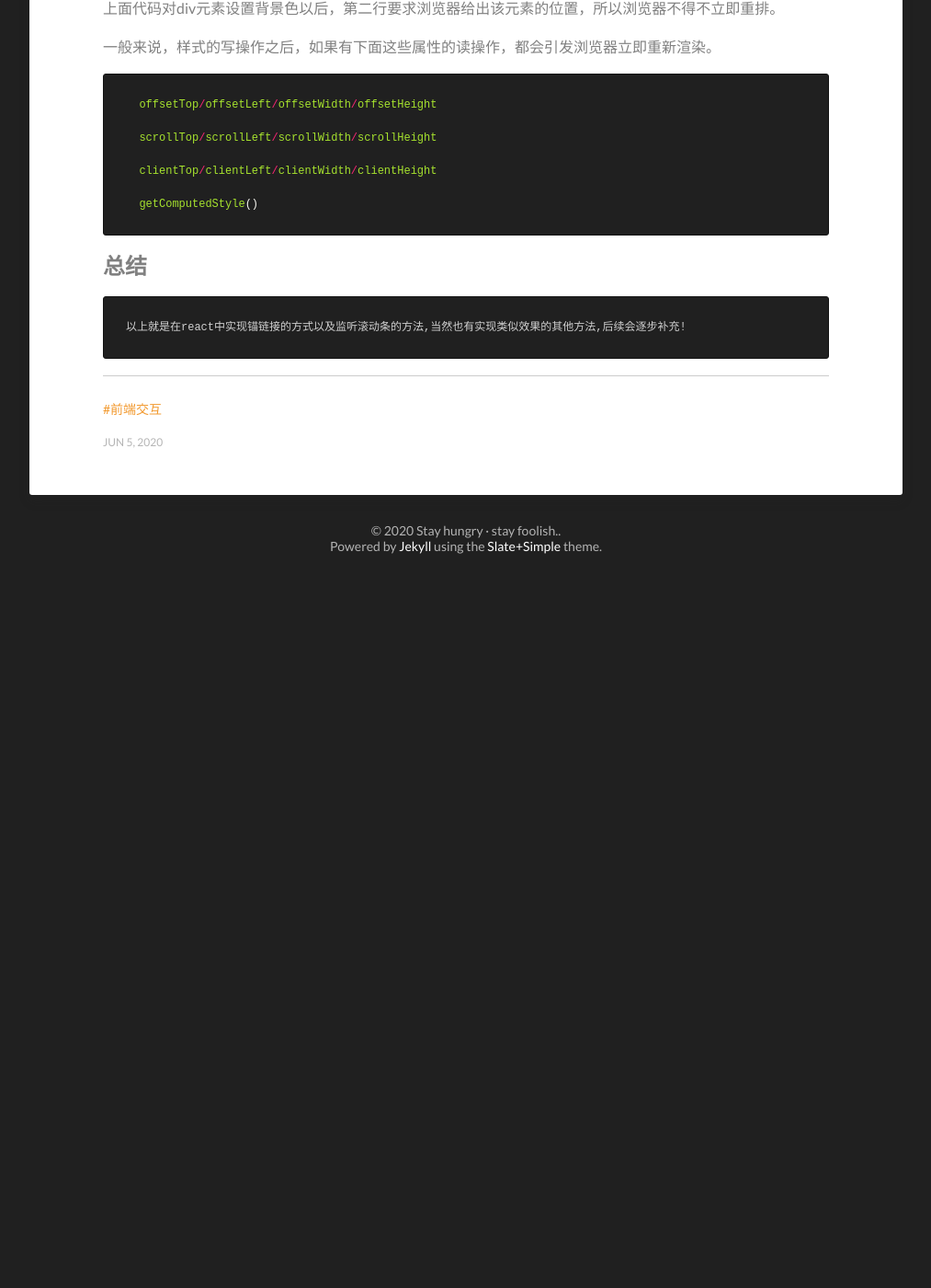
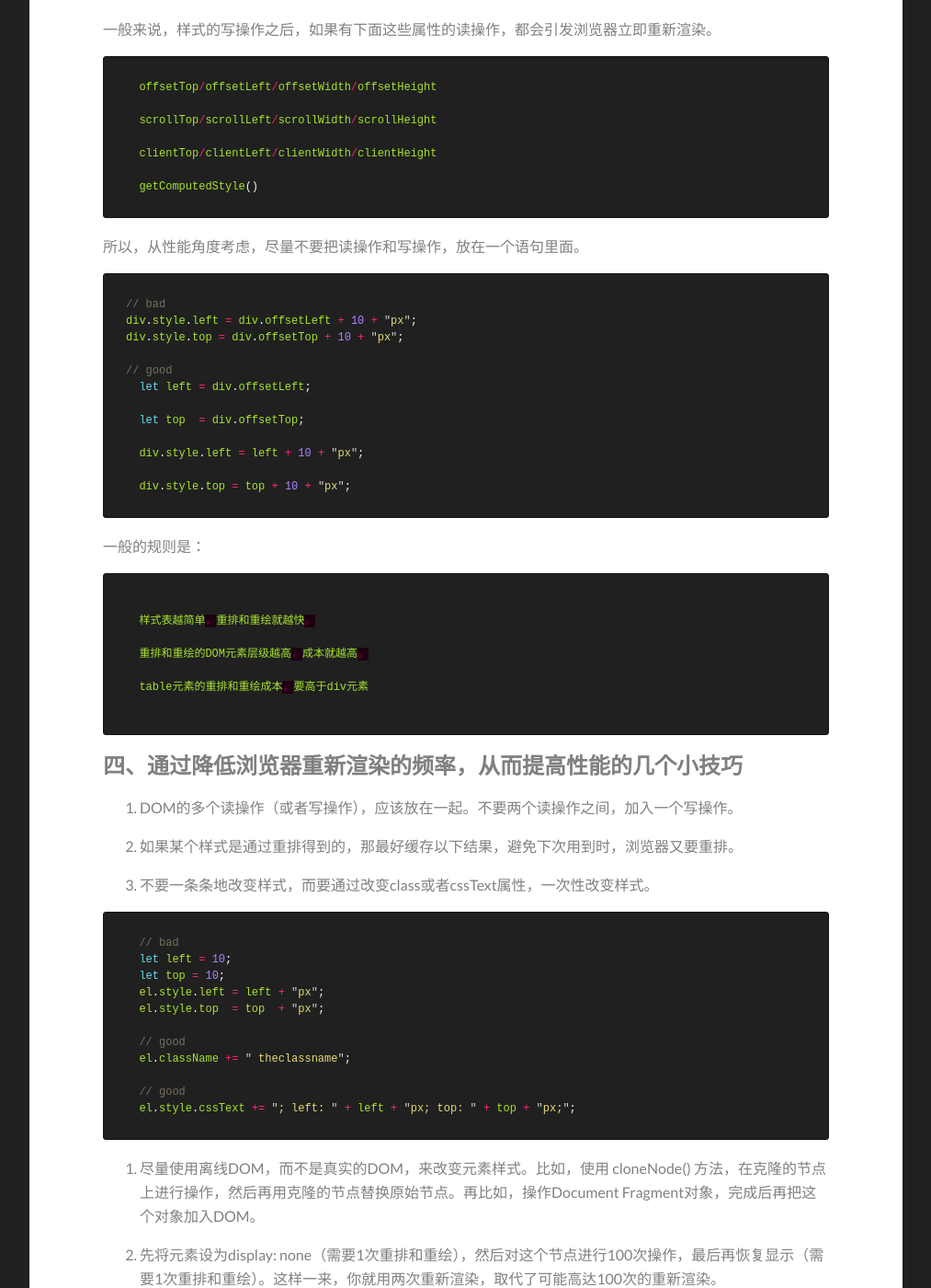
Before and after one commit to zhangjiali0627/zhangjiali0627.github.io, a Jekyll site: the page built from _posts/2020-06-11-WebPerformance.md, in a window 1280 px wide and 1400 px high, scrolled down 2671 px. Shown: the whole window at 92% size, without its empty margins (133-1146 px from the left). Built offline with Jekyll 4.4.1, drawn with Linux system fonts in a browser that asks for light colours; before the commit the page ends 3301 px from its top, so only the background shows below that; some of the changed text lies outside the part shown.

Commit message:
fix: add

````diff
--- a/_posts/2020-06-11-WebPerformance.md
+++ b/_posts/2020-06-11-WebPerformance.md
@@ -2,21 +2,15 @@
 layout: post
 categories: js
 title: "网页性能"
-subtitle: "本文将介绍性能问题的出现原因及解决办法"
+subtitle: "互联网有一项闻名的8秒准绳。用户在访问Web网页时，若是时间超过8秒就会感应不不耐烦，若是加载时间太长，他们就会放弃访问。大部分用户希望网页能在2秒之内就完成加载。事实上，加载时间每多1秒，你就会流失7%的用户。8秒并不是切确的8秒钟，只是向网站开发者剖清楚明了加载时间的重要性。"
 featured-image: /images/img/anchor.jpg
-tags: ['前端交互']
-date-string: Jun 5, 2020
+tags: ['性能优化']
+date-string: Jun 11, 2020
 ---
 
 #### 前言
 
-你遇到过性能很差的网页吗？
-
-这种网页响应非常缓慢，占用大量的CPU和内存，浏览起来特别卡顿，页面中的动画效果也不流畅。
-
-你会有什么反应？
-
-大多数用户应该都会关闭这个页面，作为开发者，我们肯定不愿意看到这种情况，那我们应该怎样提高性能呢？
+如果网页响应非常慢，大多数用户应该都会选择关闭这个页面，作为开发者，我们肯定不愿意看到这种情况，那我们应该怎样提高性能呢？
 
 ## 一、网页生成的过程
 
@@ -94,6 +88,69 @@ date-string: Jun 5, 2020
 
   getComputedStyle()
 ```
+所以，从性能角度考虑，尽量不要把读操作和写操作，放在一个语句里面。
+
+```js
+// bad
+div.style.left = div.offsetLeft + 10 + "px";
+div.style.top = div.offsetTop + 10 + "px";
+
+// good
+  let left = div.offsetLeft;
+
+  let top  = div.offsetTop;
+
+  div.style.left = left + 10 + "px";
+
+  div.style.top = top + 10 + "px";
+```
+
+一般的规则是：
+
+```js
+
+  样式表越简单，重排和重绘就越快。
+
+  重排和重绘的DOM元素层级越高，成本就越高。
+
+  table元素的重排和重绘成本，要高于div元素
+
+```
+
+## 四、通过降低浏览器重新渲染的频率，从而提高性能的几个小技巧
+
+1. DOM的多个读操作（或者写操作），应该放在一起。不要两个读操作之间，加入一个写操作。
+
+2. 如果某个样式是通过重排得到的，那最好缓存以下结果，避免下次用到时，浏览器又要重排。
+
+3. 不要一条条地改变样式，而要通过改变class或者cssText属性，一次性改变样式。
+
+```js
+  // bad
+  let left = 10;
+  let top = 10;
+  el.style.left = left + "px";
+  el.style.top  = top  + "px";
+
+  // good
+  el.className += " theclassname";
+
+  // good
+  el.style.cssText += "; left: " + left + "px; top: " + top + "px;";
+```
+
+4. 尽量使用离线DOM，而不是真实的DOM，来改变元素样式。比如，使用 cloneNode() 方法，在克隆的节点上进行操作，然后再用克隆的节点替换原始节点。再比如，操作Document Fragment对象，完成后再把这个对象加入DOM。
+
+5. 先将元素设为display: none（需要1次重排和重绘），然后对这个节点进行100次操作，最后再恢复显示（需要1次重排和重绘）。这样一来，你就用两次重新渲染，取代了可能高达100次的重新渲染。
+
+6. position属性为absolute或fixed的元素，重排的开销会比较小，因为不用考虑它对其他元素的影响。
+
+7. 只在必要的时候，才将元素的display属性为可见，因为不可见的元素不影响重排和重绘。另外，visibility : hidden的元素只对重绘有影响，不影响重排。
+
+8. 使用虚拟DOM；
+
+9.【个人很少使用，可以尝试】 可以使用window.requestAnimationFrame()、window.requestIdleCallback()这两个方法来调节重新渲染。
+
 
 ## 总结
     以上就是在react中实现锚链接的方式以及监听滚动条的方法,当然也有实现类似效果的其他方法,后续会逐步补充!
````
